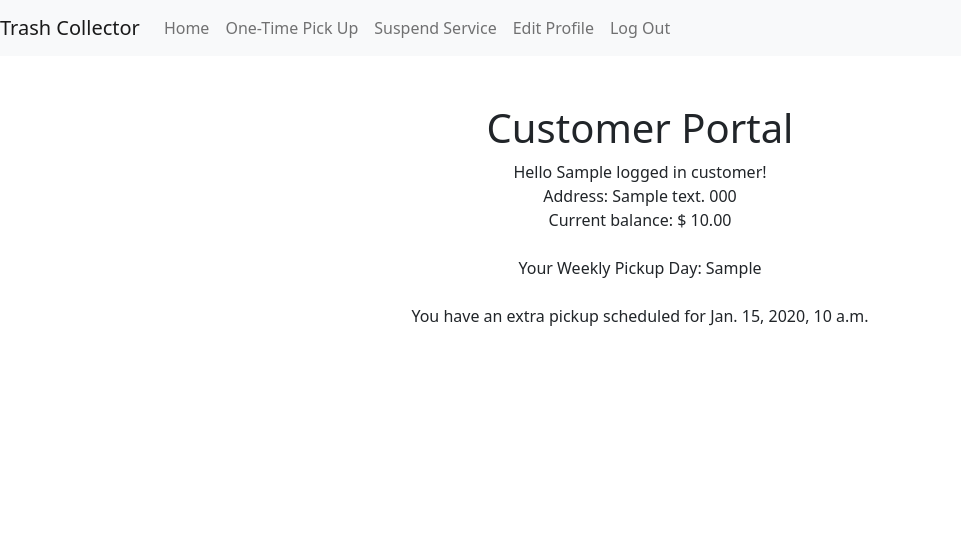
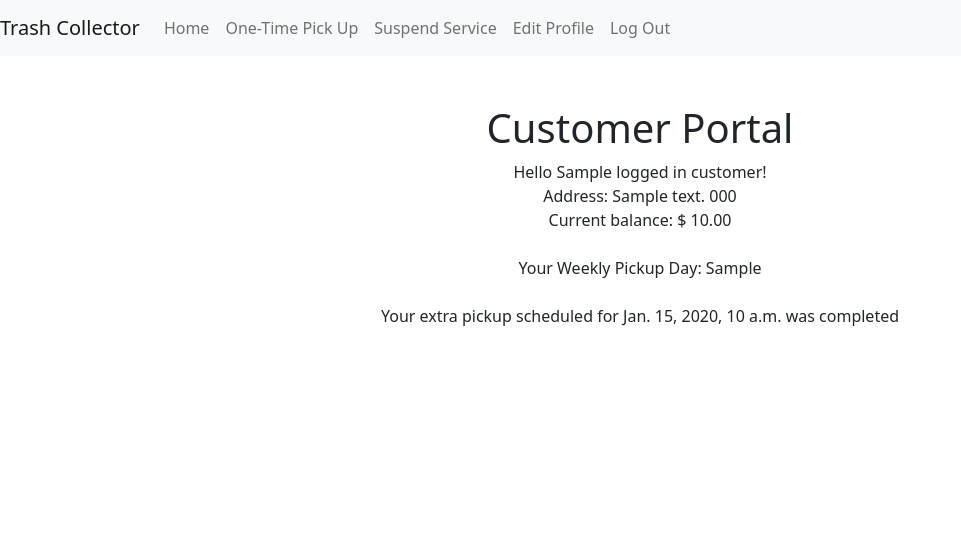
Before and after one commit to garrett-m-coding/Trash-Collector, a Django app: template trash_collector/customers/templates/customers/index.html in a window 1280 px wide. Shown: the top 552 px of the page, without its empty margins (0-961 px from the left). Run offline with Django 3.2, Linux system fonts and the light colour scheme; a user stored in the database is signed in; tables that the repository leaves empty hold one stand-in row (values such as "Sample post"); the template is opened without the code that fills it: most values are stand-ins (such as "Sample title", 1, 10 or a date in 2020).

Commit message:
Paired programming with Garrett. Refactored customer app index.html to provide the customer more information about their trash pickups.

```diff
--- a/trash_collector/customers/templates/customers/index.html
+++ b/trash_collector/customers/templates/customers/index.html
@@ -14,13 +14,25 @@
         Your Weekly Pickup Day: {{ logged_in_customer.weekly_pickup }}
         <br />
         <br />
-        {% if logged_in_customer.one_time_pickup %}
+        {% if today <= logged_in_customer.one_time_pickup and logged_in_customer.date_of_last_pickup != logged_in_customer.one_time_pickup %}
           You have an extra pickup scheduled for {{ logged_in_customer.one_time_pickup }}
+        {% endif %}
+
+        {% if logged_in_customer.date_of_last_pickup == logged_in_customer.one_time_pickup %}
+        Your extra pickup scheduled for {{ logged_in_customer.one_time_pickup }} was completed
         {% endif %}
         <br />
         <br />
+        {% if today < logged_in_customer.suspend_start %}
+          Your pickups are suspended from {{ logged_in_customer.suspend_start }} - {{ logged_in_customer.suspend_end }}
+        {% endif %}
+
         {% if today > logged_in_customer.suspend_start and today < logged_in_customer.suspend_end %}
           Your pickups are suspended until {{ logged_in_customer.suspend_end }}
+        {% endif %}
+
+        {% if today > logged_in_customer.suspend_end %}
+        Your pickup suspension ended {{ logged_in_customer.suspend_end }}
         {% endif %}
 
   {% else %}
```
